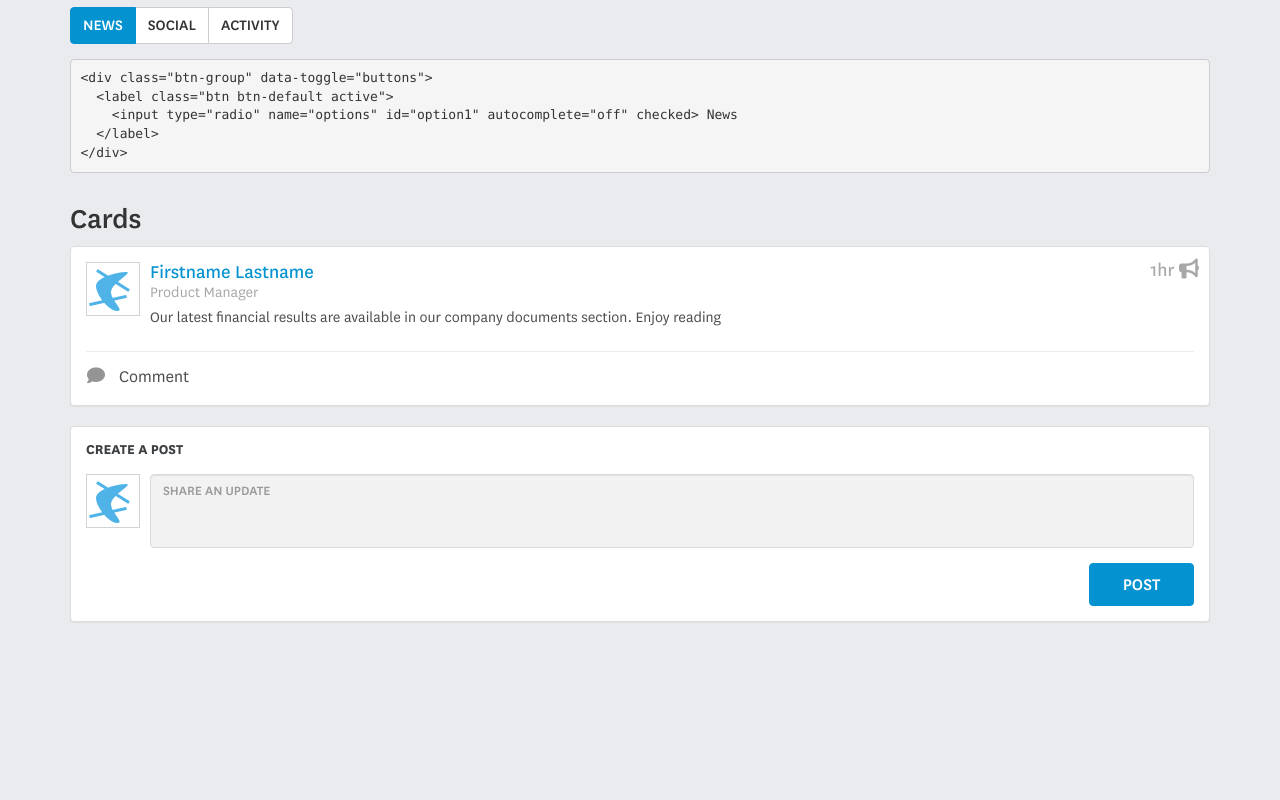
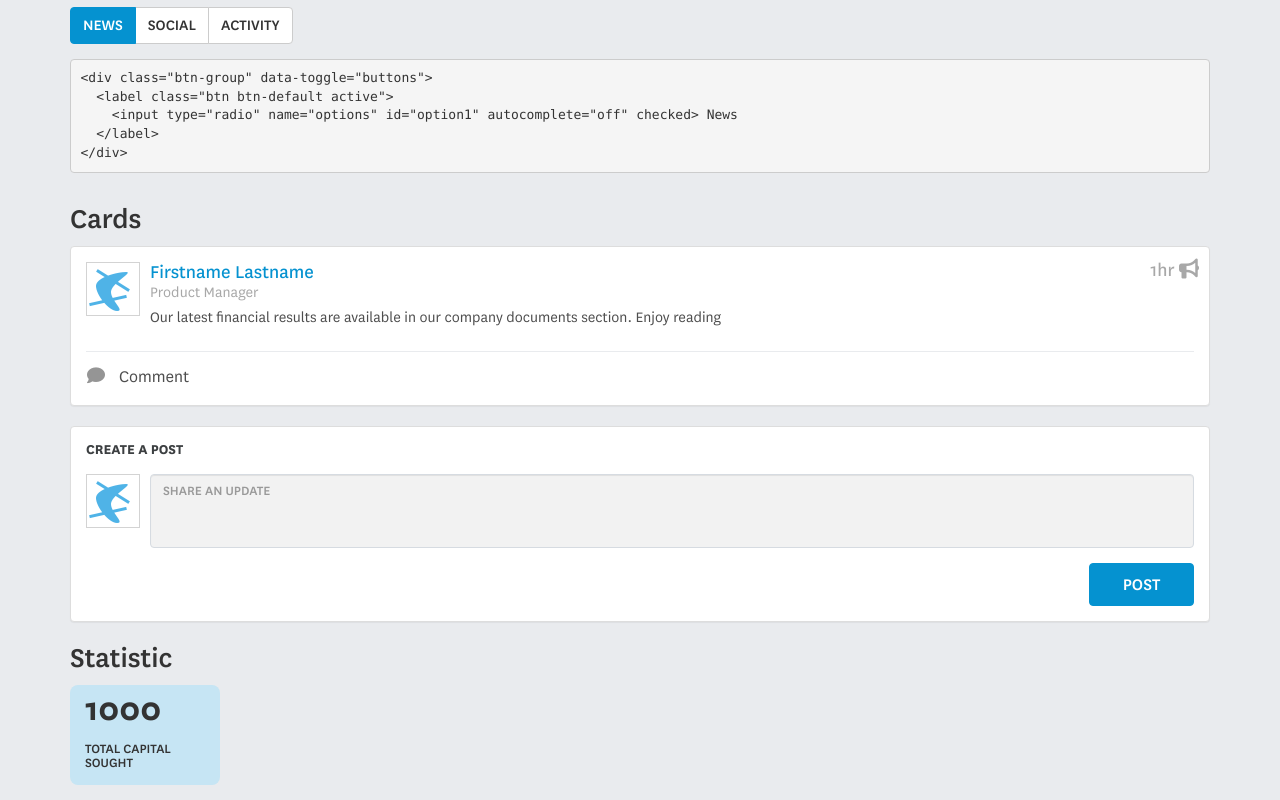
Before and after one commit to lewiscoulson/freelance, a website: page index.html in a window 1280 px wide. Shown: the part 818-1618 px from the top of the page. Before the commit the page ends 1460 px from the top, so only its background shows below. Drawn offline with nearby package versions, Linux system fonts and the light colour scheme.

Commit message:
add statistic component

```diff
--- a/index.html
+++ b/index.html
@@ -119,6 +119,17 @@
             </div>
           </div>
         </div>
+
+        <h2>Statistic</h2>
+
+        <div class="statistic">
+          <span class="statistic__heading">
+            1000
+          </span>
+          <span class="statistic__description">
+            Total Capital<br /> Sought
+          </span>
+        </div>
       </div>
     </div>
   </div>
--- a/scss/_vars.scss
+++ b/scss/_vars.scss
@@ -1,5 +1,6 @@
 // Colors
 $blue-primary: #0592d0;
+$blue-light: #c6e5f4;
 
 $grey-darkest: #3c3f41;
 $grey-darker: #4e4e4e;
--- a/scss/components/_all.scss
+++ b/scss/components/_all.scss
@@ -1,3 +1,4 @@
 @import './buttons';
 @import './cards';
+@import './statistic';
 @import './tabs';
--- /dev/null
+++ b/scss/components/_statistic.scss
@@ -0,0 +1,26 @@
+.statistic {
+  background: $blue-light;
+  border-radius: 8px;
+  margin-bottom: 15px;
+  max-width: 150px;
+  min-height: 100px;
+  padding: 0 15px 15px;
+  position: relative;
+
+  &__heading {
+    display: block;
+    font-family: 'NationalBold';
+    font-size: 36px;
+    line-height: 36px;
+    padding-top: 7px;
+    text-transform: uppercase;
+  }
+
+  &__description {
+    bottom: 15px;
+    left: 15px;
+    line-height: 1;
+    position: absolute;
+    text-transform: uppercase;
+  }
+}
```
Also changed, not shown: css/main.css.
